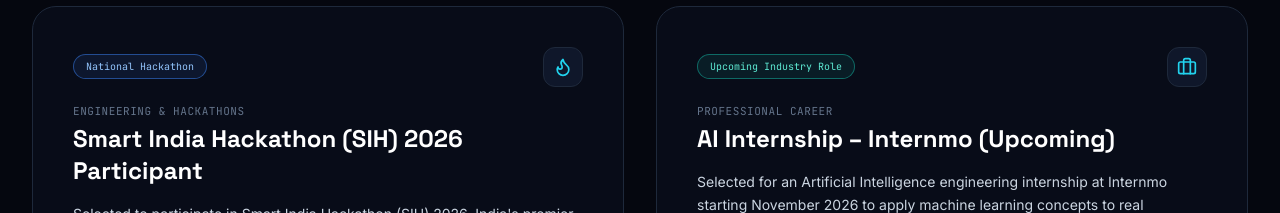
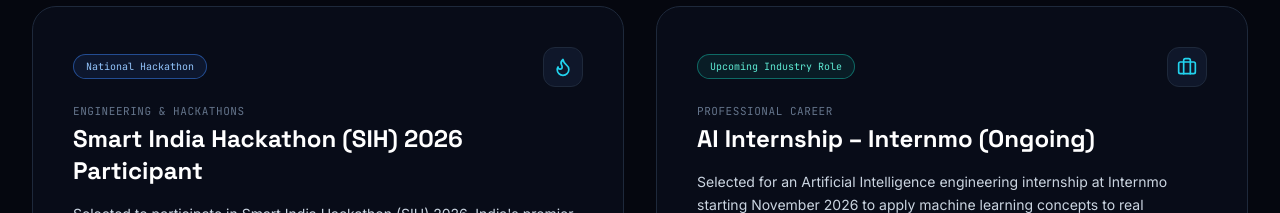
Before and after one commit to Vinesh-ash/my-portfolio, a React (Vite) app: page /achievements in a window 1280 px wide. Shown: the part 800-1013 px from the top of the page. Built offline with nearby package versions, Linux system fonts and the light colour scheme.

Commit message:
intermo homepage chage

```diff
--- a/src/data/achievementsData.ts
+++ b/src/data/achievementsData.ts
@@ -42,7 +42,7 @@ export const achievementsData: AchievementItem[] = [
   },
   {
     id: "internmo-selection",
-    title: "AI Internship – Internmo (Upcoming)",
+    title: "AI Internship – Internmo (Ongoing)",
     category: "Professional Career",
     badge: "Upcoming Industry Role",
     badgeColor: "border-teal-500/50 bg-teal-500/10 text-teal-300",
```
